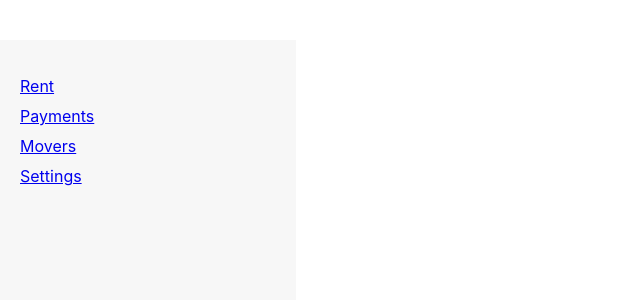
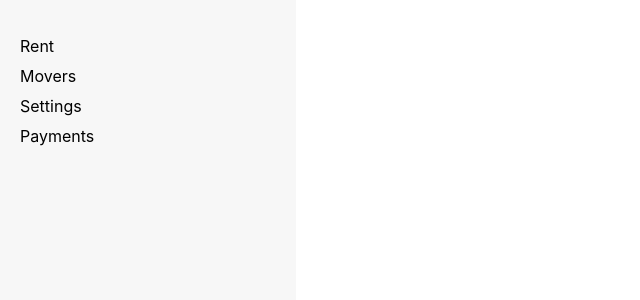
Before and after one commit to Skylar-blessing/SakaKeja, a React (Create React App) app in the folder frontend/: page /tenant-dashboard in a window 1280 px wide. Shown: the top 300 px of the page, without its empty margins (0-640 px from the left). Built offline with nearby package versions, Linux system fonts and the light colour scheme.

Commit message:
tenant dashboard

```diff
--- /dev/null
+++ b/frontend/src/compononents/Movers.js
@@ -0,0 +1,10 @@
+import React from 'react'
+
+function Movers() {
+return(
+    <div>
+        <h1>Movers</h1>
+    </div>
+)
+}
+export default Movers;
--- /dev/null
+++ b/frontend/src/compononents/Payments.js
@@ -0,0 +1,10 @@
+import React from 'react'
+
+function Payments() {
+return(
+    <div>
+        <h1>Payments</h1>
+    </div>
+)
+}
+export default Payments;
--- /dev/null
+++ b/frontend/src/compononents/Settings.js
@@ -0,0 +1,10 @@
+import React from 'react'
+
+function Settings() {
+return(
+    <div>
+        <h1>Settings</h1>
+    </div>
+)
+}
+export default Settings;
--- a/frontend/src/compononents/TenantDashboard.js
+++ b/frontend/src/compononents/TenantDashboard.js
@@ -1,8 +1,15 @@
 import React, { useState, useEffect } from 'react';
-import { Link } from 'react-router-dom';
+import PropertyList from './PropertyList';
+import Movers from './Movers';
+import Settings from './Settings';
+import Payments from './Payments';
 
 function TenantDashboard() {
   const [userData, setUserData] = useState(null);
+  const [showPropertyList, setShowPropertyList] = useState(false);
+  const [showMovers, setShowMovers] = useState(false);
+  const [showSettings, setShowSettings] = useState(false);
+  const [showPayments, setShowPayments] = useState(false);
 
   useEffect(() => {
     const fetchUserData = async () => {
@@ -29,27 +36,62 @@ function TenantDashboard() {
     fetchUserData();
   }, []);
 
+  const handleRentClick = () => {
+    setShowPropertyList(true);
+    setShowMovers(false);
+    setShowSettings(false);
+    setShowPayments(false);
+  };
+
+  const handleMoversClick = () => {
+    setShowMovers(true);
+    setShowPropertyList(false);
+    setShowSettings(false);
+    setShowPayments(false);
+  };
+
+  const handleSettingsClick = () => {
+    setShowSettings(true);
+    setShowPropertyList(false);
+    setShowMovers(false);
+    setShowPayments(false);
+  };
+
+  const handlePaymentsClick = () => {
+    setShowPayments(true);
+    setShowPropertyList(false);
+    setShowMovers(false);
+    setShowSettings(false);
+  };
+
   return (
-    <div>
-      <div style={{ padding: '20px' }}>
-        {userData && <p>Hi, {userData.first_name}</p>}
-      </div>
-
+    <div style={{ display: 'flex' }}>
       <div style={{ width: '20%', height: '100vh', backgroundColor: '#f7f7f7', padding: '20px' }}>
         <ul style={{ listStyleType: 'none', padding: 0 }}>
           <li style={{ marginBottom: '10px' }}>
-            <Link to="/rent">Rent</Link>
+            <div onClick={handleRentClick} style={{ cursor: 'pointer' }}>Rent</div>
           </li>
           <li style={{ marginBottom: '10px' }}>
-            <Link to="/payments">Payments</Link>
+            <div onClick={handleMoversClick} style={{ cursor: 'pointer' }}>Movers</div>
           </li>
           <li style={{ marginBottom: '10px' }}>
-            <Link to="/movers">Movers</Link>
+            <div onClick={handleSettingsClick} style={{ cursor: 'pointer' }}>Settings</div>
           </li>
           <li style={{ marginBottom: '10px' }}>
-            <Link to="/settings">Settings</Link>
+            <div onClick={handlePaymentsClick} style={{ cursor: 'pointer' }}>Payments</div>
           </li>
         </ul>
+      </div>
+
+      <div style={{ flex: 1, padding: '20px' }}>
+        <div style={{ padding: '20px' }}>
+          {userData && <p>Hi, {userData.first_name}</p>}
+        </div>
+
+        {showPropertyList && <PropertyList />}
+        {showMovers && <Movers />}
+        {showSettings && <Settings />}
+        {showPayments && <Payments />}
       </div>
     </div>
   );
```
